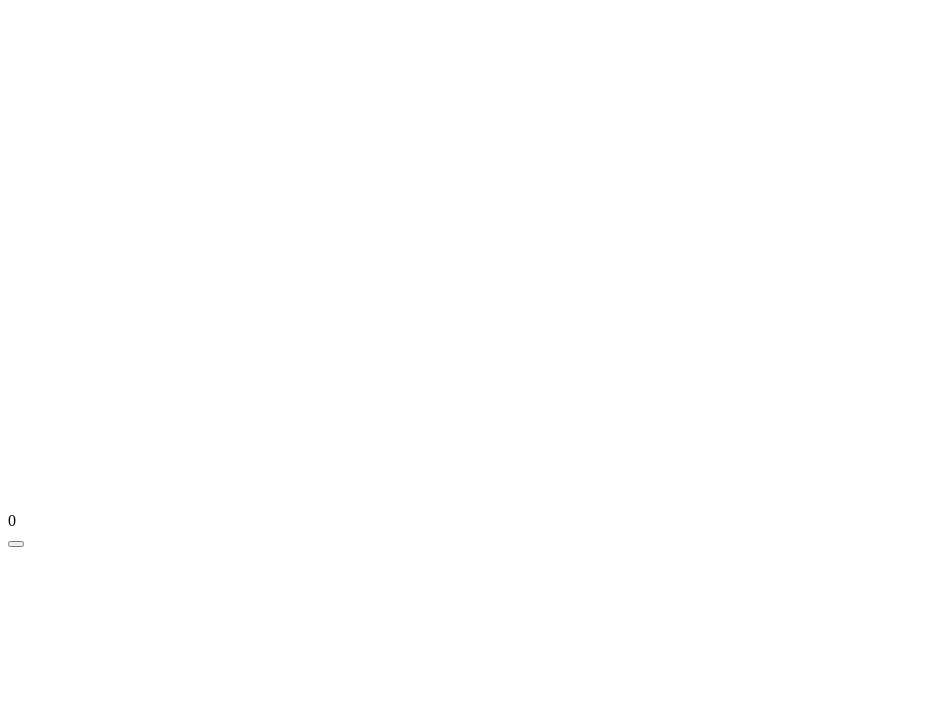
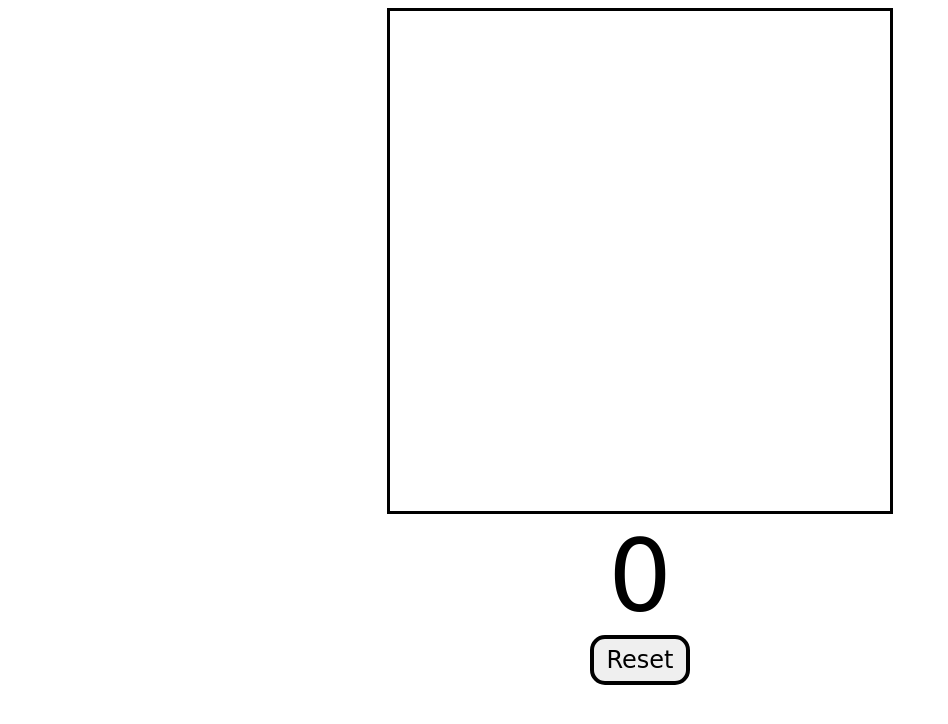
Before and after one commit to tonylehuynh/js-snakegame, a plain HTML site: page index.html in a window 1280 px wide. Shown: the whole page, without its empty margins (0-948 px from the left). Drawn offline with Linux system fonts and the light colour scheme.

Commit message:
initial css styling done

```diff
--- a/index.html
+++ b/index.html
@@ -10,7 +10,7 @@
 	<div id="gameContainer">
 		<canvas id="gameBoard" width="500" height="500"></canvas>
 		<div id="score">0</div>
-		<button id="resetButton"></button>
+		<button id="resetButton">Reset</button>
 	</div>
 	<script src="index.js"></script>
 </body>
--- a/style.css
+++ b/style.css
@@ -0,0 +1,23 @@
+#gameContainer{
+	text-align: center;
+}
+
+#gameBoard{
+	border: 3px solid;
+
+}
+
+#resetButton{
+	font-family: "Permanent Marker", cursive;
+	font-size: 24px;
+	width: 100px;
+	height: 50px;
+	border: 4px solid;
+	border-radius: 15px;
+	cursor: pointer;
+}
+
+#score{
+	font-family: "Permanent Marker", cursive;
+	font-size: 100px;
+}
```
